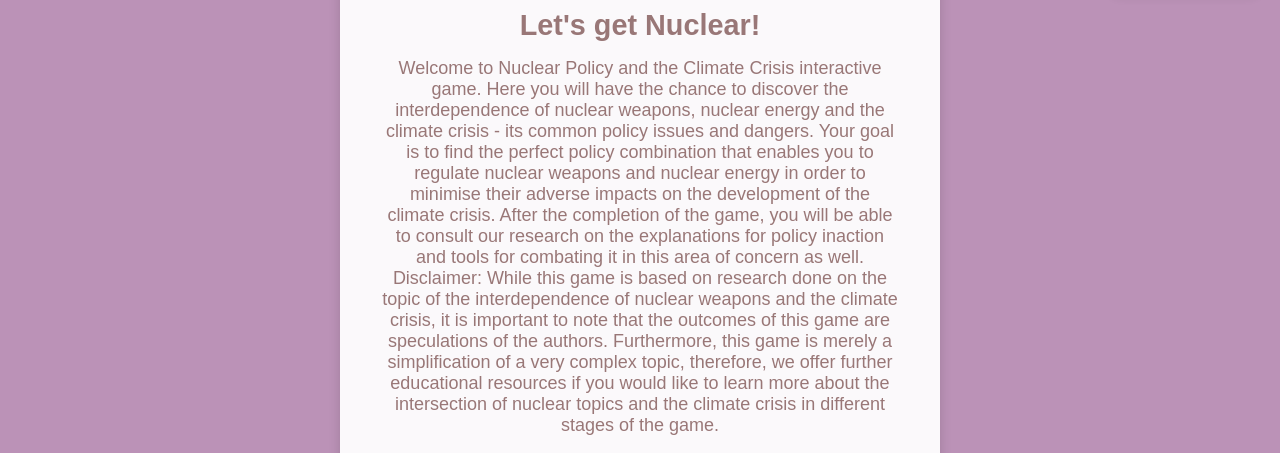
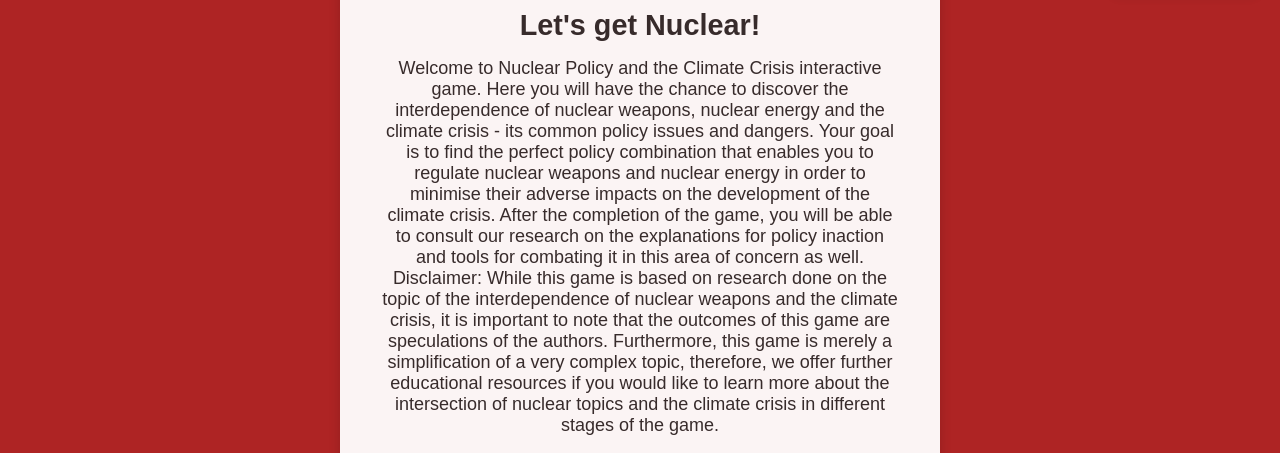
Before and after one commit to lukecarroll15/TEU00471, a plain HTML site: page index.html in a window 1280 px wide. Shown: the part 140-593 px from the top of the page. Drawn offline with Linux system fonts and the light colour scheme.

Commit message:
Update styles.css
Changed background color

```diff
--- a/styles.css
+++ b/styles.css
@@ -29,12 +29,12 @@
 
 body {
     font-family: Arial, sans-serif;
-    color: #997777;
+    color: #372b2b;
     display: flex;
     justify-content: center;
     align-items: center;
     min-height: 100vh;
-    background: #bb92b7;
+    background: #ae2424;
     background-size: cover;
     margin: 0;
 }
```
